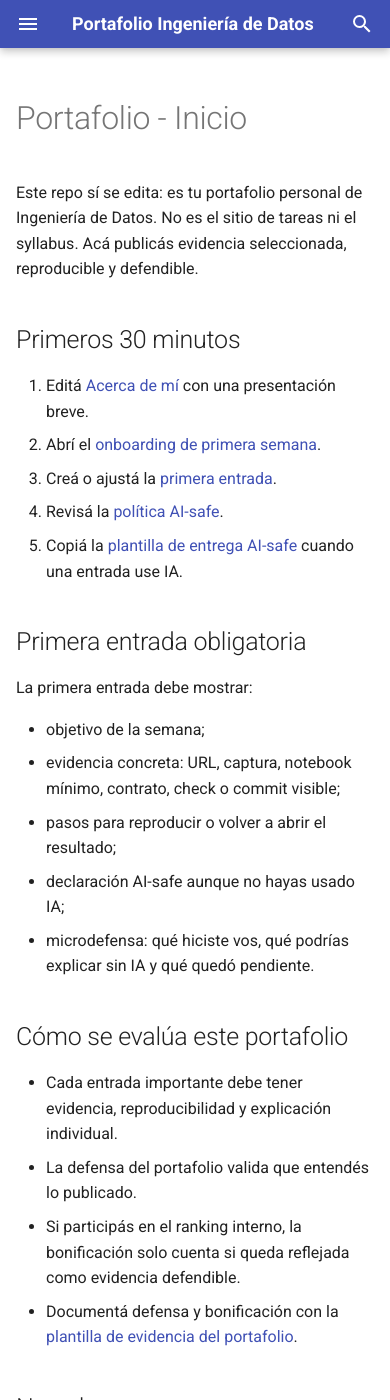
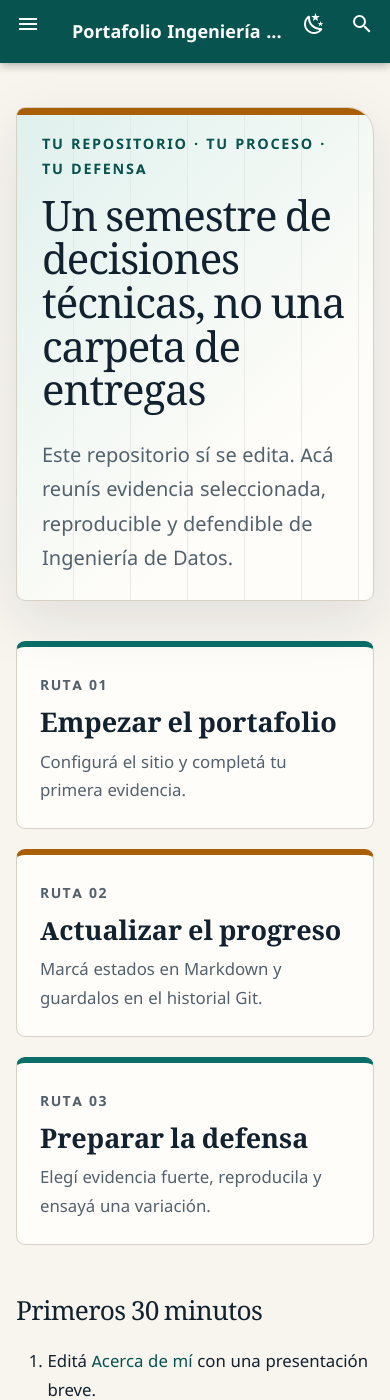
Before and after one commit to JuanFKurucz/id-2026-portfolio-template, an MkDocs documentation site: the page built from docs/index.md, in a window 390 px wide and 1400 px high. Built offline with MkDocs 1.6.1 and Material for MkDocs 9.7.7, drawn with Linux system fonts in a browser that asks for light colours; some of the changed text lies outside the part shown.

Commit message:
feat: agregar progreso y validación formativa

```diff
--- /dev/null
+++ b/docs/assets/javascripts/ucu-platform.js
@@ -0,0 +1,76 @@
+(function () {
+  "use strict";
+
+  const statuses = ["Pendiente", "Mínimo", "Defendible", "Revisado"];
+
+  function normalise(value) {
+    const compact = value.replace(/\s+/g, " ").trim().toLocaleLowerCase("es");
+    return statuses.find((status) => status.toLocaleLowerCase("es") === compact) || null;
+  }
+
+  function enhanceProgress() {
+    const dashboard = document.querySelector("[data-ucu-progress-dashboard]");
+    const table = document.querySelector("[data-ucu-progress-source] table");
+    if (!dashboard || !table || dashboard.dataset.enhanced === "true") return;
+
+    const counts = Object.fromEntries(statuses.map((status) => [status, 0]));
+    const rows = Array.from(table.querySelectorAll("tbody tr"));
+    rows.forEach((row) => {
+      const cell = row.lastElementChild;
+      if (!cell) return;
+      const status = normalise(cell.textContent || "");
+      if (!status) return;
+      counts[status] += 1;
+      cell.dataset.ucuStatus = status.toLocaleLowerCase("es");
+      const label = document.createElement("span");
+      label.className = "ucu-status-badge";
+      label.textContent = status;
+      cell.replaceChildren(label);
+    });
+
+    const total = rows.length;
+    const started = counts.Mínimo + counts.Defendible + counts.Revisado;
+    const title = document.createElement("h3");
+    title.id = "ucu-progress-title";
+    title.textContent = "Tu avance versionado";
+
+    const summary = document.createElement("p");
+    summary.className = "ucu-progress-dashboard__summary";
+    summary.textContent = `${started} de ${total} evidencias alcanzaron el nivel mínimo o superior.`;
+
+    const grid = document.createElement("div");
+    grid.className = "ucu-progress-dashboard__grid";
+    grid.setAttribute("role", "list");
+    statuses.forEach((status) => {
+      const item = document.createElement("div");
+      item.className = `ucu-progress-stat ucu-progress-stat--${status.toLocaleLowerCase("es")}`;
+      item.setAttribute("role", "listitem");
+      item.innerHTML = `<strong>${counts[status]}</strong><span>${status}</span>`;
+      grid.appendChild(item);
+    });
+
+    const progress = document.createElement("progress");
+    progress.max = Math.max(total, 1);
+    progress.value = started;
+    progress.setAttribute("aria-label", "Evidencias con nivel mínimo o superior");
+
+    const hint = document.createElement("small");
+    hint.textContent = "La tabla Markdown es la fuente de verdad: actualizala y guardá el cambio con un commit.";
+
+    dashboard.replaceChildren(title, summary, grid, progress, hint);
+    dashboard.setAttribute("aria-labelledby", title.id);
+    dashboard.dataset.enhanced = "true";
+  }
+
+  function initialise() {
+    enhanceProgress();
+  }
+
+  if (typeof document$ !== "undefined") {
+    document$.subscribe(initialise);
+  } else if (document.readyState === "loading") {
+    document.addEventListener("DOMContentLoaded", initialise, { once: true });
+  } else {
+    initialise();
+  }
+})();
--- /dev/null
+++ b/docs/assets/stylesheets/ucu-course.css
@@ -0,0 +1,12 @@
+:root {
+  --ucu-accent: #0b6e69;
+  --ucu-accent-strong: #07534f;
+  --ucu-accent-soft: #d8eeea;
+  --ucu-highlight: #a85f08;
+  --ucu-highlight-soft: #f7e5c9;
+}
+
+[data-md-color-scheme="slate"] {
+  --ucu-accent-soft: #153d3b;
+  --ucu-highlight-soft: #4b3215;
+}
--- /dev/null
+++ b/docs/assets/stylesheets/ucu-platform.css
@@ -0,0 +1,426 @@
+@font-face {
+  font-family: "Atkinson Hyperlegible Next";
+  font-style: normal;
+  font-display: swap;
+  font-weight: 200 800;
+  src: url("../fonts/atkinson-hyperlegible-next-latin-ext-wght-normal.woff2") format("woff2-variations");
+}
+
+@font-face {
+  font-family: "Source Serif 4";
+  font-style: normal;
+  font-display: swap;
+  font-weight: 200 900;
+  src: url("../fonts/source-serif-4-latin-ext-wght-normal.woff2") format("woff2-variations");
+}
+
+:root {
+  --ucu-ink: #12212f;
+  --ucu-paper: #f8f5ef;
+  --ucu-paper-raised: #fffdf9;
+  --ucu-muted: #52616d;
+  --ucu-line: #d7d0c5;
+  --ucu-accent: #0b6e69;
+  --ucu-accent-strong: #07534f;
+  --ucu-accent-soft: #d8eeea;
+  --ucu-highlight: #b46b12;
+  --ucu-highlight-soft: #f7e5c9;
+  --ucu-focus: #005fcc;
+  --ucu-shadow: 0 1rem 3rem rgb(18 33 47 / 10%);
+  --md-text-font: "Atkinson Hyperlegible Next", "Segoe UI", sans-serif;
+  --md-code-font: "Cascadia Code", "SFMono-Regular", Consolas, monospace;
+  --md-primary-fg-color: var(--ucu-accent);
+  --md-primary-fg-color--dark: var(--ucu-accent-strong);
+  --md-accent-fg-color: var(--ucu-highlight);
+}
+
+[data-md-color-scheme="default"] {
+  --md-default-bg-color: var(--ucu-paper);
+  --md-default-fg-color: var(--ucu-ink);
+  --md-default-fg-color--light: var(--ucu-muted);
+  --md-typeset-a-color: var(--ucu-accent-strong);
+}
+
+[data-md-color-scheme="slate"] {
+  --ucu-ink: #edf4f7;
+  --ucu-paper: #111a22;
+  --ucu-paper-raised: #18252f;
+  --ucu-muted: #b7c5cf;
+  --ucu-line: #344652;
+  --ucu-accent-soft: #153d3b;
+  --ucu-highlight-soft: #4b3215;
+  --ucu-shadow: 0 1.25rem 3rem rgb(0 0 0 / 25%);
+  --md-default-bg-color: var(--ucu-paper);
+  --md-default-fg-color: var(--ucu-ink);
+  --md-default-fg-color--light: var(--ucu-muted);
+  --md-typeset-a-color: #7fd4ca;
+}
+
+html {
+  scroll-behavior: smooth;
+}
+
+body,
+input {
+  font-family: var(--md-text-font);
+}
+
+.md-header,
+.md-tabs {
+  background: var(--ucu-accent-strong);
+}
+
+.md-header__button.md-logo {
+  border-radius: 0.35rem;
+}
+
+.md-main__inner {
+  margin-top: 1.2rem;
+}
+
+.md-typeset {
+  font-size: 0.84rem;
+  line-height: 1.72;
+}
+
+.md-typeset h1,
+.md-typeset h2,
+.md-typeset h3,
+.ucu-hero__title {
+  color: var(--ucu-ink);
+  font-family: "Source Serif 4", Georgia, serif;
+  font-variation-settings: "wght" 680;
+  letter-spacing: -0.025em;
+}
+
+.md-typeset h1 {
+  font-size: clamp(2.1rem, 5vw, 3.35rem);
+  line-height: 1.04;
+  margin-bottom: 1.25rem;
+}
+
+.md-typeset h2 {
+  margin-top: 2.4rem;
+}
+
+.md-typeset a {
+  text-decoration-thickness: 0.08em;
+  text-underline-offset: 0.16em;
+}
+
+:where(a, button, input, summary, [tabindex]):focus-visible {
+  border-radius: 0.2rem;
+  outline: 0.18rem solid var(--ucu-focus);
+  outline-offset: 0.18rem;
+}
+
+.md-nav__link,
+.md-header__button,
+.md-tabs__link {
+  min-height: 2.75rem;
+}
+
+.ucu-page-frame {
+  min-width: 0;
+  position: relative;
+}
+
+.ucu-hero,
+.ucu-route-grid,
+.ucu-route-card,
+.ucu-practice-brief,
+.ucu-progress-dashboard,
+.ucu-boundary-note {
+  box-sizing: border-box;
+  max-width: 100%;
+  min-width: 0;
+}
+
+.ucu-hero {
+  background:
+    linear-gradient(135deg, color-mix(in srgb, var(--ucu-accent-soft) 82%, transparent), transparent 72%),
+    repeating-linear-gradient(90deg, transparent 0 2.8rem, color-mix(in srgb, var(--ucu-line) 45%, transparent) 2.8rem calc(2.8rem + 1px)),
+    var(--ucu-paper-raised);
+  border: 1px solid var(--ucu-line);
+  border-radius: 0.6rem 2.2rem 0.6rem 0.6rem;
+  box-shadow: var(--ucu-shadow);
+  margin: 0 0 2rem;
+  overflow: hidden;
+  padding: clamp(1.4rem, 4vw, 3rem);
+  position: relative;
+}
+
+.ucu-hero::after {
+  background: var(--ucu-highlight);
+  content: "";
+  height: 0.36rem;
+  inset: 0 0 auto;
+  position: absolute;
+}
+
+.ucu-hero__eyebrow,
+.ucu-practice-brief__eyebrow {
+  color: var(--ucu-accent-strong);
+  font-size: 0.72rem;
+  font-weight: 760;
+  letter-spacing: 0.12em;
+  margin: 0 0 0.6rem;
+  text-transform: uppercase;
+}
+
+[data-md-color-scheme="slate"] .ucu-hero__eyebrow,
+[data-md-color-scheme="slate"] .ucu-practice-brief__eyebrow {
+  color: #8de0d5;
+}
+
+.ucu-hero__title {
+  font-size: clamp(2.15rem, 6vw, 4.2rem);
+  line-height: 0.98;
+  margin: 0;
+  max-width: 18ch;
+  overflow-wrap: anywhere;
+}
+
+.ucu-hero__lede {
+  color: var(--ucu-muted);
+  font-size: clamp(1rem, 2.2vw, 1.25rem);
+  margin: 1rem 0 0;
+  max-width: 62ch;
+}
+
+.ucu-route-grid {
+  display: grid;
+  gap: 1rem;
+  grid-template-columns: repeat(3, minmax(0, 1fr));
+  margin: 1.8rem 0 2.2rem;
+}
+
+.ucu-route-card {
+  background: var(--ucu-paper-raised);
+  border: 1px solid var(--ucu-line);
+  border-top: 0.3rem solid var(--ucu-accent);
+  border-radius: 0.45rem;
+  color: var(--ucu-ink) !important;
+  display: block;
+  min-height: 10rem;
+  padding: 1.15rem;
+  text-decoration: none !important;
+  transition: transform 160ms ease, box-shadow 160ms ease, border-color 160ms ease;
+}
+
+.ucu-route-card:nth-child(2) {
+  border-top-color: var(--ucu-highlight);
+}
+
+.ucu-route-card:hover {
+  border-color: var(--ucu-accent);
+  box-shadow: 0 0.75rem 2rem rgb(18 33 47 / 12%);
+  transform: translateY(-0.2rem);
+}
+
+.ucu-route-card__step {
+  color: var(--ucu-muted);
+  font-size: 0.7rem;
+  font-weight: 760;
+  letter-spacing: 0.1em;
+  text-transform: uppercase;
+}
+
+.ucu-route-card strong {
+  display: block;
+  font-family: "Source Serif 4", Georgia, serif;
+  font-size: 1.35rem;
+  line-height: 1.12;
+  margin: 0.45rem 0;
+}
+
+.ucu-route-card p {
+  color: var(--ucu-muted);
+  margin: 0;
+  overflow-wrap: anywhere;
+}
+
+.ucu-practice-brief {
+  background: var(--ucu-paper-raised);
+  border: 1px solid var(--ucu-line);
+  border-left: 0.38rem solid var(--ucu-accent);
+  border-radius: 0.4rem;
+  box-shadow: 0 0.8rem 2rem rgb(18 33 47 / 8%);
+  margin: 0 0 2rem;
+  padding: 1.2rem 1.35rem;
+}
+
+.ucu-practice-brief h2,
+.ucu-practice-brief h3 {
+  margin: 0;
+}
+
+.ucu-practice-brief h2 {
+  font-size: 1.45rem;
+}
+
+.ucu-practice-brief__facts {
+  display: grid;
+  gap: 0.65rem;
+  grid-template-columns: repeat(auto-fit, minmax(8rem, 1fr));
+  margin: 1rem 0;
+}
+
+.ucu-practice-brief__facts div {
+  background: color-mix(in srgb, var(--ucu-accent-soft) 62%, transparent);
+  border-radius: 0.35rem;
+  padding: 0.65rem 0.75rem;
+}
+
+.ucu-practice-brief dt {
+  color: var(--ucu-muted);
+  font-size: 0.68rem;
+  font-weight: 760;
+  letter-spacing: 0.08em;
+  text-transform: uppercase;
+}
+
+.ucu-practice-brief dd {
+  font-weight: 680;
+  margin: 0.15rem 0 0;
+}
+
+.ucu-practice-brief__deliverables {
+  border-top: 1px solid var(--ucu-line);
+  padding-top: 0.85rem;
+}
+
+.ucu-practice-brief__deliverables h3 {
+  font-family: var(--md-text-font);
+  font-size: 0.82rem;
+  font-weight: 760;
+}
+
+.ucu-practice-brief__portfolio {
+  margin-bottom: 0;
+}
+
+.ucu-badge,
+.ucu-status-badge {
+  background: var(--ucu-accent-soft);
+  border: 1px solid color-mix(in srgb, var(--ucu-accent) 52%, var(--ucu-line));
+  border-radius: 999px;
+  color: var(--ucu-accent-strong);
+  display: inline-flex;
+  font-size: 0.72rem;
+  font-weight: 760;
+  line-height: 1;
+  padding: 0.35rem 0.55rem;
+}
+
+[data-md-color-scheme="slate"] .ucu-badge,
+[data-md-color-scheme="slate"] .ucu-status-badge {
+  color: #d7fffa;
+}
+
+.ucu-progress-dashboard {
+  background: var(--ucu-paper-raised);
+  border: 1px solid var(--ucu-line);
+  border-radius: 0.55rem;
+  box-shadow: var(--ucu-shadow);
+  margin: 1rem 0 1.6rem;
+  padding: 1.2rem;
+}
+
+.ucu-progress-dashboard h3 {
+  margin: 0;
+}
+
+.ucu-progress-dashboard__summary {
+  color: var(--ucu-muted);
+  margin: 0.25rem 0 1rem;
+}
+
+.ucu-progress-dashboard__grid {
+  display: grid;
+  gap: 0.7rem;
+  grid-template-columns: repeat(4, minmax(0, 1fr));
+}
+
+.ucu-progress-stat {
+  border-left: 0.25rem solid var(--ucu-line);
+  padding: 0.3rem 0.65rem;
+}
+
+.ucu-progress-stat strong {
+  display: block;
+  font-family: "Source Serif 4", Georgia, serif;
+  font-size: 1.65rem;
+}
+
+.ucu-progress-stat--minimo { border-color: var(--ucu-highlight); }
+.ucu-progress-stat--defendible { border-color: var(--ucu-accent); }
+.ucu-progress-stat--revisado { border-color: #24743a; }
+
+.ucu-progress-dashboard progress {
+  accent-color: var(--ucu-accent);
+  display: block;
+  height: 0.85rem;
+  margin: 1rem 0 0.3rem;
+  width: 100%;
+}
+
+.ucu-progress-source td:last-child {
+  white-space: nowrap;
+}
+
+.ucu-progress-source td[data-ucu-status="mínimo"] { background: var(--ucu-highlight-soft); }
+.ucu-progress-source td[data-ucu-status="defendible"] { background: var(--ucu-accent-soft); }
+.ucu-progress-source td[data-ucu-status="revisado"] { background: color-mix(in srgb, #69b57d 28%, transparent); }
+
+.ucu-boundary-note {
+  background: color-mix(in srgb, var(--ucu-highlight-soft) 75%, transparent);
+  border: 1px solid color-mix(in srgb, var(--ucu-highlight) 45%, var(--ucu-line));
+  border-radius: 0.35rem;
+  padding: 0.85rem 1rem;
+}
+
+@media (max-width: 760px) {
+  .ucu-route-grid,
+  .ucu-progress-dashboard__grid {
+    grid-template-columns: 1fr;
+  }
+
+  .ucu-route-card {
+    min-height: auto;
+  }
+
+  .ucu-hero {
+    border-radius: 0.45rem 1.3rem 0.45rem 0.45rem;
+    overflow: hidden;
+    padding: 1.25rem;
+  }
+
+  .ucu-hero__title {
+    font-size: clamp(1.9rem, 10vw, 2.65rem);
+    max-width: 100%;
+  }
+
+  .md-typeset table:not([class]) {
+    font-size: 0.72rem;
+  }
+}
+
+@media (prefers-reduced-motion: reduce) {
+  html { scroll-behavior: auto; }
+  *, *::before, *::after {
+    animation-duration: 0.01ms !important;
+    animation-iteration-count: 1 !important;
+    scroll-behavior: auto !important;
+    transition-duration: 0.01ms !important;
+  }
+}
+
+@media (prefers-contrast: more) {
+  .ucu-route-card,
+  .ucu-hero,
+  .ucu-practice-brief,
+  .ucu-progress-dashboard {
+    border-width: 2px;
+  }
+}
--- a/docs/index.md
+++ b/docs/index.md
@@ -1,43 +1,52 @@
 ---
-title: "Portafolio - Inicio"
-date: 2026-07-01
+title: "Portafolio de Ingeniería de Datos"
+date: 2026-07-11
 ---
 
-# Portafolio - Inicio
+<div class="ucu-hero" markdown="1">
+<p class="ucu-hero__eyebrow">Tu repositorio · Tu proceso · Tu defensa</p>
 
-Este repo sí se edita: es tu portafolio personal de Ingeniería de Datos. No es el sitio de tareas ni el syllabus. Acá publicás evidencia seleccionada, reproducible y defendible.
+# Un semestre de decisiones técnicas, no una carpeta de entregas
+
+<p class="ucu-hero__lede">Este repositorio sí se edita. Acá reunís evidencia seleccionada, reproducible y defendible de Ingeniería de Datos.</p>
+</div>
+<div class="ucu-route-grid">
+  <a class="ucu-route-card" href="onboarding-primera-semana/">
+    <span class="ucu-route-card__step">Ruta 01</span>
+    <strong>Empezar el portafolio</strong>
+    <p>Configurá el sitio y completá tu primera evidencia.</p>
+  </a>
+  <a class="ucu-route-card" href="portfolio/mapa-evidencias/">
+    <span class="ucu-route-card__step">Ruta 02</span>
+    <strong>Actualizar el progreso</strong>
+    <p>Marcá estados en Markdown y guardalos en el historial Git.</p>
+  </a>
+  <a class="ucu-route-card" href="plantillas/evidencia-defensa-portfolio/">
+    <span class="ucu-route-card__step">Ruta 03</span>
+    <strong>Preparar la defensa</strong>
+    <p>Elegí evidencia fuerte, reproducila y ensayá una variación.</p>
+  </a>
+</div>
 
 ## Primeros 30 minutos
 
 1. Editá [Acerca de mí](acerca.md) con una presentación breve.
-2. Abrí el [onboarding de primera semana](onboarding-primera-semana.md).
-3. Creá o ajustá la [primera entrada](portfolio/01-primera-entrada.md).
-4. Revisá la [política AI-safe](politica-uso-ia.md).
-5. Copiá la [plantilla de entrega AI-safe](plantillas/entrega-ai-safe.md) cuando una entrada use IA.
+2. Seguí el [onboarding de primera semana](onboarding-primera-semana.md).
+3. Ajustá la [primera entrada](portfolio/01-primera-entrada.md).
+4. Cambiá la clase 1 en el [mapa de evidencias](portfolio/mapa-evidencias.md) de `Pendiente` a `Mínimo` cuando corresponda.
+5. Revisá la [política AI-safe](politica-uso-ia.md).
 
-## Primera entrada obligatoria
+## Contrato de una entrada defendible
 
-La primera entrada debe mostrar:
-
-- objetivo de la semana;
-- evidencia concreta: URL, captura, notebook mínimo, contrato, check o commit visible;
-- pasos para reproducir o volver a abrir el resultado;
-- declaración AI-safe aunque no hayas usado IA;
-- microdefensa: qué hiciste vos, qué podrías explicar sin IA y qué quedó pendiente.
+Toda entrada importante incluye objetivo, evidencia concreta, reproducibilidad, decisión técnica, límite o riesgo, uso de IA y microdefensa. La [plantilla](portfolio/plantilla.md) ya contiene esas secciones.
 
 ## Cómo se evalúa este portafolio
 
-- Cada entrada importante debe tener evidencia, reproducibilidad y explicación individual.
-- La defensa del portafolio valida que entendés lo publicado.
-- Si participás en el ranking interno, la bonificación solo cuenta si queda reflejada como evidencia defendible.
-- Documentá defensa y bonificación con la [plantilla de evidencia del portafolio](plantillas/evidencia-defensa-portfolio.md).
+- El portafolio/proyecto vale **30%** y la defensa final lo valida.
+- El historial muestra el proceso, pero no sustituye tu explicación individual.
+- El ranking solo aporta si queda reflejado como evidencia reproducible y defendible.
+- WebAsignatura conserva la entrega formal, los plazos y las notas.
 
-## No subas
-
-- claves reales, `.env`, tokens o credenciales;
-- datos privados de estudiantes, clientes o terceros;
-- historiales completos de chat con información sensible;
-- dumps pesados o datasets privados sin permiso;
-- contenido generado por IA sin declarar qué aceptaste y qué verificaste.
-
-Usá el [mapa de evidencias](portfolio/mapa-evidencias.md) para auditar las 16 clases, parciales, ranking interno y defensa final.
+<div class="ucu-boundary-note" markdown="1">
+**No publiques** claves, `.env`, tokens, datos privados, respuestas A0 completas, feedback docente privado ni contenido generado por IA sin declaración y verificación.
+</div>
--- a/mkdocs.yml
+++ b/mkdocs.yml
@@ -1,30 +1,42 @@
 site_name: "Portafolio Ingeniería de Datos"
 theme:
   name: material
+  custom_dir: overrides
   language: es
+  font: false
+  palette:
+    - media: "(prefers-color-scheme: light)"
+      scheme: default
+      toggle:
+        icon: material/weather-night
+        name: Usar modo oscuro
+    - media: "(prefers-color-scheme: dark)"
+      scheme: slate
+      toggle:
+        icon: material/weather-sunny
+        name: Usar modo claro
   features:
     - navigation.sections
     - navigation.indexes
+    - navigation.top
+    - content.code.copy
+extra:
+  platform:
+    course: id
+    surface: portfolio
+extra_css:
+  - assets/stylesheets/ucu-platform.css
+  - assets/stylesheets/ucu-course.css
+extra_javascript:
+  - assets/javascripts/ucu-platform.js
 plugins:
   - search
   - awesome-pages
   - glightbox
-nav:
-  - Inicio: index.md
-  - "Onboarding primera semana": onboarding-primera-semana.md
-  - "Acerca de mí": acerca.md
-  - Portafolio:
-    - portfolio/index.md
-    - "Mapa de evidencias": portfolio/mapa-evidencias.md
-    - "Primera entrada": portfolio/01-primera-entrada.md
-    - Plantilla: portfolio/plantilla.md
-  - "Política AI-safe": politica-uso-ia.md
-  - "Plantilla de entrega": plantillas/entrega-ai-safe.md
-  - "Evidencia y defensa": plantillas/evidencia-defensa-portfolio.md
-  - Recursos: recursos.md
 markdown_extensions:
   - admonition
   - attr_list
+  - md_in_html
   - footnotes
   - tables
   - toc:
--- /dev/null
+++ b/overrides/main.html
@@ -0,0 +1,51 @@
+{% extends "base.html" %}
+
+{% block extrahead %}
+  {{ super() }}
+  <meta name="ucu-platform-course" content="{{ config.extra.platform.course | default('general') }}">
+  <meta name="ucu-platform-surface" content="{{ config.extra.platform.surface | default('docs') }}">
+{% endblock %}
+
+{% block content %}
+  <div class="ucu-page-frame ucu-surface-{{ config.extra.platform.surface | default('docs') }}">
+    {% if page and page.meta and (page.meta.course or page.meta.unit or page.meta.session or page.meta.ai_max_level or page.meta.estimated_minutes or page.meta.deliverables or page.meta.portfolio_entry) %}
+      <section class="ucu-practice-brief" aria-labelledby="ucu-practice-brief-title">
+        <div class="ucu-practice-brief__eyebrow">Guía operativa</div>
+        <h2 id="ucu-practice-brief-title">Ficha de práctica</h2>
+        <dl class="ucu-practice-brief__facts">
+          {% if page.meta.course %}
+            <div><dt>Curso</dt><dd>{{ page.meta.course }}</dd></div>
+          {% endif %}
+          {% if page.meta.unit %}
+            <div><dt>Unidad</dt><dd>{{ page.meta.unit }}</dd></div>
+          {% endif %}
+          {% if page.meta.session %}
+            <div><dt>Clase</dt><dd>{{ page.meta.session }}</dd></div>
+          {% endif %}
+          {% if page.meta.estimated_minutes %}
+            <div><dt>Tiempo estimado</dt><dd>{{ page.meta.estimated_minutes }} min</dd></div>
+          {% endif %}
+          {% if page.meta.ai_max_level %}
+            <div><dt>IA máxima</dt><dd><span class="ucu-badge">{{ page.meta.ai_max_level }}</span></dd></div>
+          {% endif %}
+        </dl>
+        {% if page.meta.deliverables %}
+          <div class="ucu-practice-brief__deliverables">
+            <h3>Entregables</h3>
+            {% if page.meta.deliverables is string %}
+              <p>{{ page.meta.deliverables }}</p>
+            {% else %}
+              <ul>
+                {% for deliverable in page.meta.deliverables %}<li>{{ deliverable }}</li>{% endfor %}
+              </ul>
+            {% endif %}
+          </div>
+        {% endif %}
+        {% if page.meta.portfolio_entry %}
+          <p class="ucu-practice-brief__portfolio"><strong>Entrada sugerida:</strong> <code>{{ page.meta.portfolio_entry }}</code></p>
+        {% endif %}
+      </section>
+    {% endif %}
+    {{ super() }}
+  </div>
+{% endblock %}
```
Also changed, not shown: README.md (+11 -0 lines), docs/portfolio/01-primera-entrada.md (+1 -1 lines), docs/portfolio/mapa-evidencias.md (+25 -16 lines), docs/portfolio/plantilla.md (+1 -1 lines), docs/assets/fonts/LICENSE-atkinson-hyperlegible-next.txt (added), docs/assets/fonts/LICENSE-source-serif-4.txt (added), docs/assets/fonts/atkinson-hyperlegible-next-latin-ext-wght-normal.woff2 (added), docs/assets/fonts/source-serif-4-latin-ext-wght-normal.woff2 (added), docs/portfolio/.pages, 3 other files.
